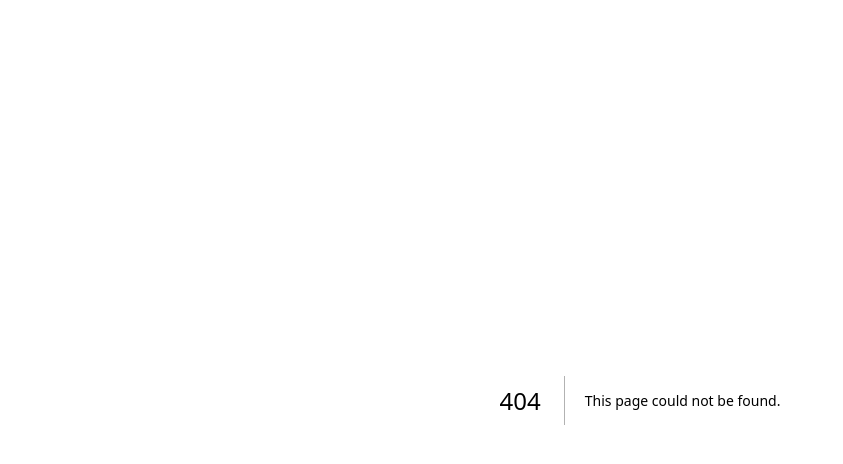
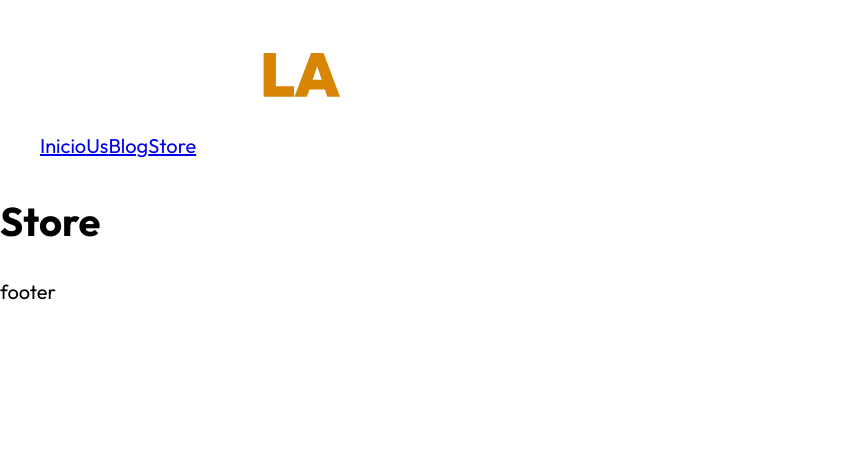
Before and after one commit to cilfonegabriel/guitarla-nextjs, a Next.js app: page /store in a window 1280 px wide. Before the commit this address had no page. Shown: the top 464 px of the page, without its empty margins (0-843 px from the left). Built offline with nearby package versions, Linux system fonts and the light colour scheme.

Commit message:
Creating navigation and internal pages

```diff
--- a/components/header.js
+++ b/components/header.js
@@ -1,11 +1,29 @@
-import Image from "next/future/image"
-import logo from "../public/img/logo.svg"
+import Image from 'next/image'
+import Link from 'next/link'
 
 function Header() {
   return (
     <header>
         <div className='contenedor'>
-            <Image src={logo.src} width={300} height={40} alt="imagen logotipo" />
+            <Image src="/img/logo.svg" width={300} height={40} alt="imagen logotipo" />
+
+            <nav>
+                <Link href="/">
+                    Inicio
+                </Link>
+
+                <Link href="/us">
+                    Us
+                </Link>
+
+                <Link href="/blog">
+                    Blog
+                </Link>
+
+                <Link href="/store">
+                    Store
+                </Link>
+            </nav>
         </div>
     </header>
   )
--- /dev/null
+++ b/pages/store.js
@@ -0,0 +1,14 @@
+import Layout from "../components/layout"
+
+function Store() {
+  return (
+    <Layout
+        title = {"Virtual Store"}
+        description = "Virtual store, sale of guitars, instruments, GuitarLa"
+    >
+      <h1>Store</h1>
+    </Layout>
+  )
+}
+
+export default Store
--- a/pages/us.js
+++ b/pages/us.js
@@ -1,4 +1,3 @@
-import Link from "next/link"
 import Layout from "../components/layout"
 
 function Us() {
@@ -7,7 +6,7 @@ function Us() {
         title = {"Us"}
         description = "About Us, guitaarLa, music store"
     >
-      <Link href="/">Go to Home</Link>
+      <h1>Us</h1>
     </Layout>
   )
 }
```
Also changed, not shown: pages/blog.js (added, +14 -0 lines).
